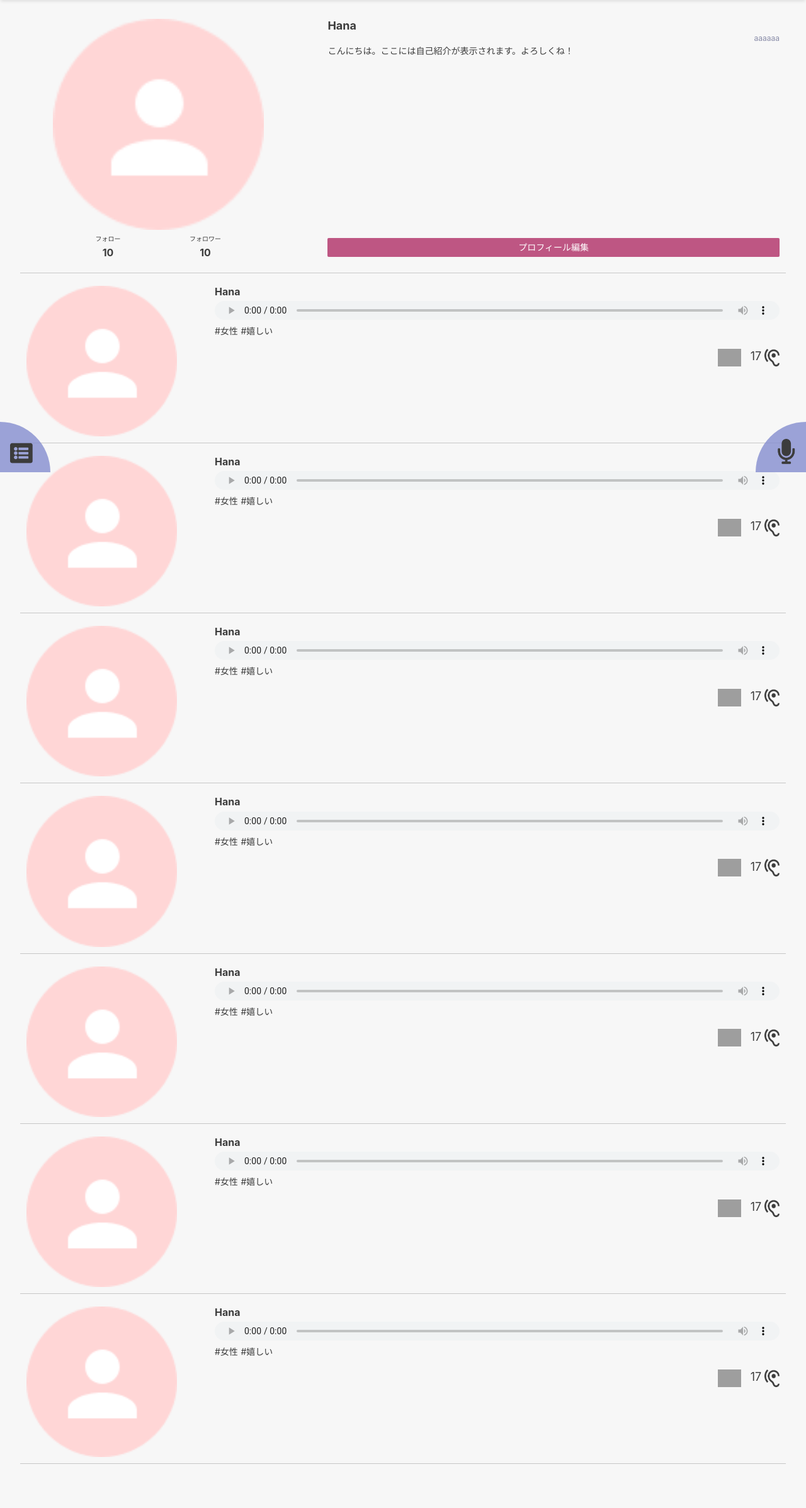
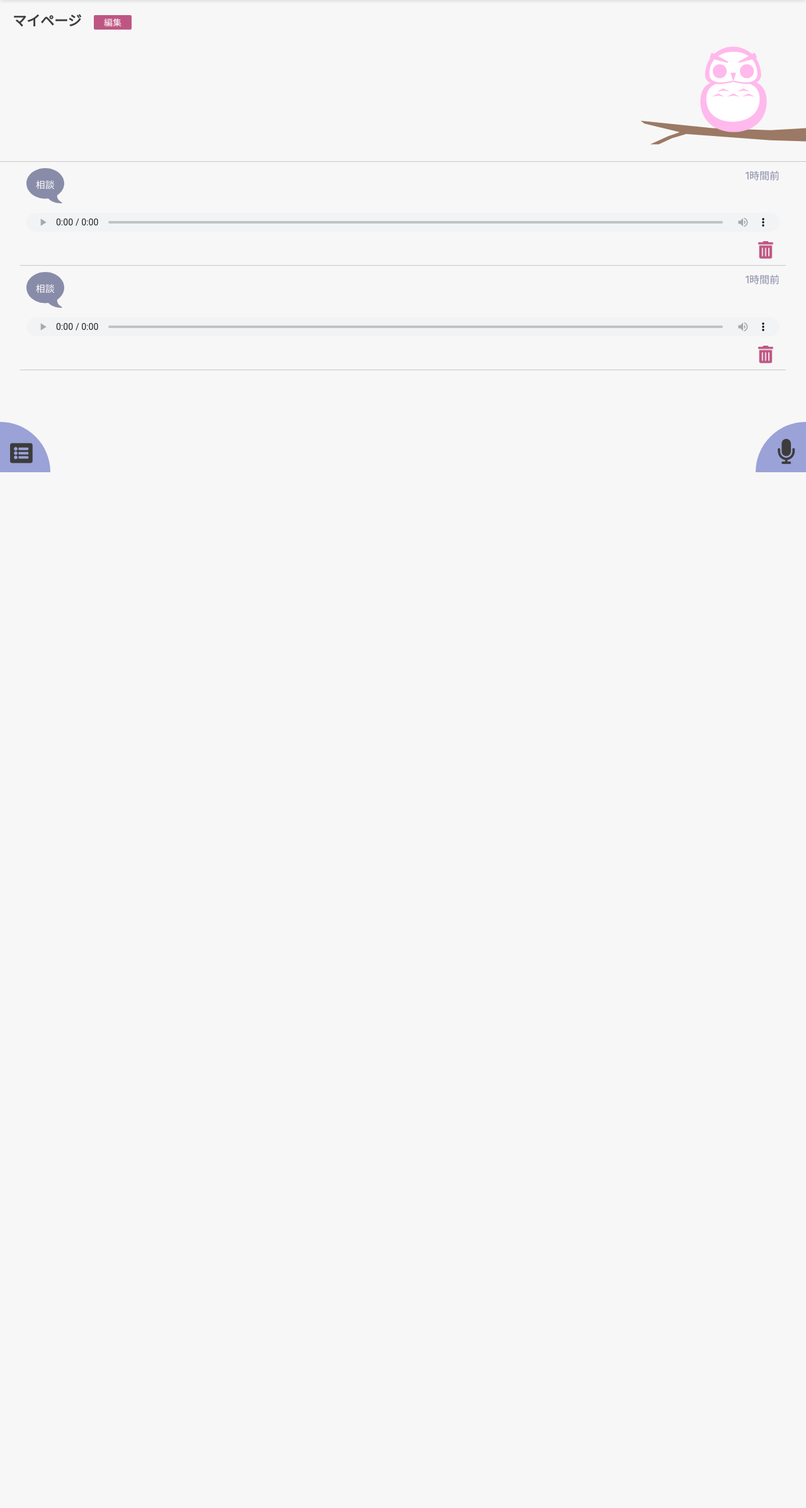
Before and after one commit to rikuta930/hoot, a PHP site: page /html/mypage.html in a window 1280 px wide. Shown: the part 50-2445 px from the top of the page at 63% size. After the commit the page ends 800 px from the top, so only its background shows below. Run offline with PHP 8.4, Linux system fonts and the light colour scheme; style sheets or scripts are compiled from the project's sources; grey boxes are pictures that could not be loaded.

Commit message:
マイページを変更

```diff
--- a/html/mypage.html
+++ b/html/mypage.html
@@ -14,168 +14,36 @@
       <!-- <img src="./icon/search.png" alt="search img" class="header__search"> -->
       <a href="signin.html" class="header__signout">ログアウト</a>
     </header>
+    <div class="page-title">
+      <h2>マイページ</h2>
+      <button onclick="location.href='edit-profile.html'">編集</button>
+    </div>
+    <div class="user-icon">
+      <img src="./icon/owl_pink_sitting.svg" alt="icon img">
+    </div>
     <div class="main-container">
-      <div class="profile">
-        <div class="profile__left">
-          <div class="profile__icon">
-            <img src="./icon/icon_girl.png" alt="icon img">
-          </div>
-          <div class="profile__follow-and-follower">
-            <div>
-              <span class="label">フォロー</span>
-              <span class="number">10</span>
-            </div>
-            <div>
-              <span class="label">フォロワー</span>
-              <span class="number">10</span>
-            </div>
-          </div>
-        </div>
-        <div class="profile__right">
-          <h4 class="profile__name">Hana</h4>
-          <p class="profile__id">aaaaaa</p>
-          <p class="profile__introduction">こんにちは。ここには自己紹介が表示されます。よろしくね！</p>
-          <button class="profile__btn" onclick="location.href='edit-profile.html'">プロフィール編集</button>
-        </div>
-      </div>
       <ul class="list">
         <li class="list-item">
-          <div class="list-item__icon">
-            <img src="./icon/icon_girl.png" alt="icon img">
-          </div>
           <div class="list-item__info">
-            <h4 class="list-item__name">
-            Hana
-            </h4>
-            <audio src="./audio/demo.mp3" controlslist="nodownload" controls></audio>
-            <div class="list-item__tag">
-              <span>#女性</span>
-              <span>#嬉しい</span>
+            <div class="list-item__upper">
+              <div class="bubble"><img src="./icon/bubble_consult.svg" alt="bubble image"></div>
+              <div class="time">1時間前</div>
             </div>
+            <audio src="#" controlslist="nodownload" controls></audio>
             <div class="list-item__bottom">
               <img class="trash" src="./icon/trash.png" alt="trash image">
-              <span class="list-item__number">17</span>
-              <img src="./icon/ear_black.png" alt="ear img">
             </div>
           </div>
         </li>
         <li class="list-item">
-          <div class="list-item__icon">
-            <img src="./icon/icon_girl.png" alt="icon img">
-          </div>
           <div class="list-item__info">
-            <h4 class="list-item__name">
-            Hana
-            </h4>
-            <audio src="./audio/demo.mp3" controlslist="nodownload" controls></audio>
-            <div class="list-item__tag">
-              <span>#女性</span>
-              <span>#嬉しい</span>
+            <div class="list-item__upper">
+              <div class="bubble"><img src="./icon/bubble_consult.svg" alt="bubble image"></div>
+              <div class="time">1時間前</div>
             </div>
+            <audio src="#" controlslist="nodownload" controls></audio>
             <div class="list-item__bottom">
               <img class="trash" src="./icon/trash.png" alt="trash image">
-              <span class="list-item__number">17</span>
-              <img src="./icon/ear_black.png" alt="ear img">
-            </div>
-          </div>
-        </li>
-        <li class="list-item">
-          <div class="list-item__icon">
-            <img src="./icon/icon_girl.png" alt="icon img">
-          </div>
-          <div class="list-item__info">
-            <h4 class="list-item__name">
-            Hana
-            </h4>
-            <audio src="./audio/demo.mp3" controlslist="nodownload" controls></audio>
-            <div class="list-item__tag">
-              <span>#女性</span>
-              <span>#嬉しい</span>
-            </div>
-            <div class="list-item__bottom">
-              <img class="trash" src="./icon/trash.png" alt="trash image">
-              <span class="list-item__number">17</span>
-              <img src="./icon/ear_black.png" alt="ear img">
-            </div>
-          </div>
-        </li>
-        <li class="list-item">
-          <div class="list-item__icon">
-            <img src="./icon/icon_girl.png" alt="icon img">
-          </div>
-          <div class="list-item__info">
-            <h4 class="list-item__name">
-            Hana
-            </h4>
-            <audio src="./audio/demo.mp3" controlslist="nodownload" controls></audio>
-            <div class="list-item__tag">
-              <span>#女性</span>
-              <span>#嬉しい</span>
-            </div>
-            <div class="list-item__bottom">
-              <img class="trash" src="./icon/trash.png" alt="trash image">
-              <span class="list-item__number">17</span>
-              <img src="./icon/ear_black.png" alt="ear img">
-            </div>
-          </div>
-        </li>
-        <li class="list-item">
-          <div class="list-item__icon">
-            <img src="./icon/icon_girl.png" alt="icon img">
-          </div>
-          <div class="list-item__info">
-            <h4 class="list-item__name">
-            Hana
-            </h4>
-            <audio src="./audio/demo.mp3" controlslist="nodownload" controls></audio>
-            <div class="list-item__tag">
-              <span>#女性</span>
-              <span>#嬉しい</span>
-            </div>
-            <div class="list-item__bottom">
-              <img class="trash" src="./icon/trash.png" alt="trash image">
-              <span class="list-item__number">17</span>
-              <img src="./icon/ear_black.png" alt="ear img">
-            </div>
-          </div>
-        </li>
-        <li class="list-item">
-          <div class="list-item__icon">
-            <img src="./icon/icon_girl.png" alt="icon img">
-          </div>
-          <div class="list-item__info">
-            <h4 class="list-item__name">
-            Hana
-            </h4>
-            <audio src="./audio/demo.mp3" controlslist="nodownload" controls></audio>
-            <div class="list-item__tag">
-              <span>#女性</span>
-              <span>#嬉しい</span>
-            </div>
-            <div class="list-item__bottom">
-              <img class="trash" src="./icon/trash.png" alt="trash image">
-              <span class="list-item__number">17</span>
-              <img src="./icon/ear_black.png" alt="ear img">
-            </div>
-          </div>
-        </li>
-        <li class="list-item">
-          <div class="list-item__icon">
-            <img src="./icon/icon_girl.png" alt="icon img">
-          </div>
-          <div class="list-item__info">
-            <h4 class="list-item__name">
-            Hana
-            </h4>
-            <audio src="./audio/demo.mp3" controlslist="nodownload" controls></audio>
-            <div class="list-item__tag">
-              <span>#女性</span>
-              <span>#嬉しい</span>
-            </div>
-            <div class="list-item__bottom">
-              <img class="trash" src="./icon/trash.png" alt="trash image">
-              <span class="list-item__number">17</span>
-              <img src="./icon/ear_black.png" alt="ear img">
             </div>
           </div>
         </li>
--- a/scss/modules/_list.scss
+++ b/scss/modules/_list.scss
@@ -3,7 +3,6 @@
 .main-container {
   width: 95%;
   margin: auto;
-  padding-top: 50px;
   padding-bottom: 70px;
 }
 
@@ -13,51 +12,44 @@
   list-style: none;
 }
 .list-item {
-  display: flex;
-  justify-content: space-between;
-  padding: 20px 10px 10px 10px;
+  padding: 10px 10px 10px 10px;
   border-bottom: 1px solid $border;
 
-  &__icon {
-    width: 20%;
-    // margin: 0 15px 0 10px;
-    & img {
-      width: 100%;
+  &__upper {
+    display: flex;
+    justify-content: space-between;
+    margin-bottom: 15px;
+
+    & > .bubble {
+    width: 60px;
+
+      & > img {
+        width: 100%;
+      }
+    }
+
+    & > .time {
+      font-size: 16px;
+      color: $subFont;
     }
   }
+
   &__info {
-    width: 75%;
+    width: 100%;
     & audio {
       width: 100%;
       height: 30px;
       display: block;
-    margin-bottom: 5px;
-    }
-  }
-  &__name {
-    margin-bottom: 5px;
-    font-size: 16px;
-    font-weight: bold;
-  }
-  &__tag {
     margin-bottom: 15px;
-
-    & > span{
-      font-size: 14px;
     }
   }
   &__bottom {
     text-align: right;
     height: 28px;
-    & > img {
-      height: 100%;
-    }
 
     & > .trash {
+      height: 100%;
       margin-right: 10px;
     }
   }
-  &__number {
-    font-size: 18px;
-  }
 }
--- a/scss/modules/_profile.scss
+++ b/scss/modules/_profile.scss
@@ -1,70 +1,40 @@
 @import './variables';
 
-.profile {
-  display: flex;
-  justify-content: space-between;
-  padding: 0 10px 20px 10px;
-  border-bottom: 1px solid $border;
+.global-container {
+  padding-top: 70px;
+}
 
-  &__left {
-    width: 35%;
-    display: flex;
-    flex-direction: column;
-    justify-content: space-between;
-  }
-  &__icon {
-    & img {
-      display: block;
-      width: 80%;
-      margin: 0 auto;
-    }
-  }
-  &__follow-and-follower {
-    display: flex;
-    justify-content: space-evenly;
-    text-align: center;
+.main-container {
+  padding-top: 0;
+}
 
-    & .label {
-      font-size: 10px;
-    }
-    & .number {
-      display: block;
-      font-weight: bold;
-    }
+.page-title {
+  margin: 0 20px 20px 20px;
+
+  & > h2{
+    display: inline-block;
+    font-size: 22px;
+    font-weight: bold;
   }
 
-  &__right {
-    position: relative;
-    width: 60%;
-    padding-bottom: 45px;
-  }
-  &__name {
-    margin: 0;
-    font-size: 18px;
-    font-weight: bold;
-  }
-  &__id {
-    margin: 0;
-    text-align: right;
-    font-size: 12px;
-    color: $subFont;
-  }
-  &__introduction {
-    margin: 0;
-    font-size: 14px;
-  }
-  &__btn {
-    position: absolute;
-    bottom: 5px;
-    width: 100%;
-    height: 30px;
+  & > button {
+    margin-left: 15px;
+    width: 60px;
+    height: 23px;
     border: 0;
     border-radius: 2px;
     font-size: 14px;
     color: white;
     background-color: $pointPurple;
-    &:focus {
-      outline: none;
-    }
   }
 }
+
+.user-icon {
+  text-align: right;
+  padding: 0 0 20px 20px;
+  border-bottom: 1px solid $border;
+
+    &__icon {
+      width: 250px;
+    }
+}
--- a/scss/mypage.scss
+++ b/scss/mypage.scss
@@ -4,7 +4,3 @@
 @import './modules/menu';
 @import './modules/profile';
 @import './modules/list';
-
-.main-container {
-  padding-top: 80px;
-}
```
Also changed, not shown: icon/trash.png (added).
